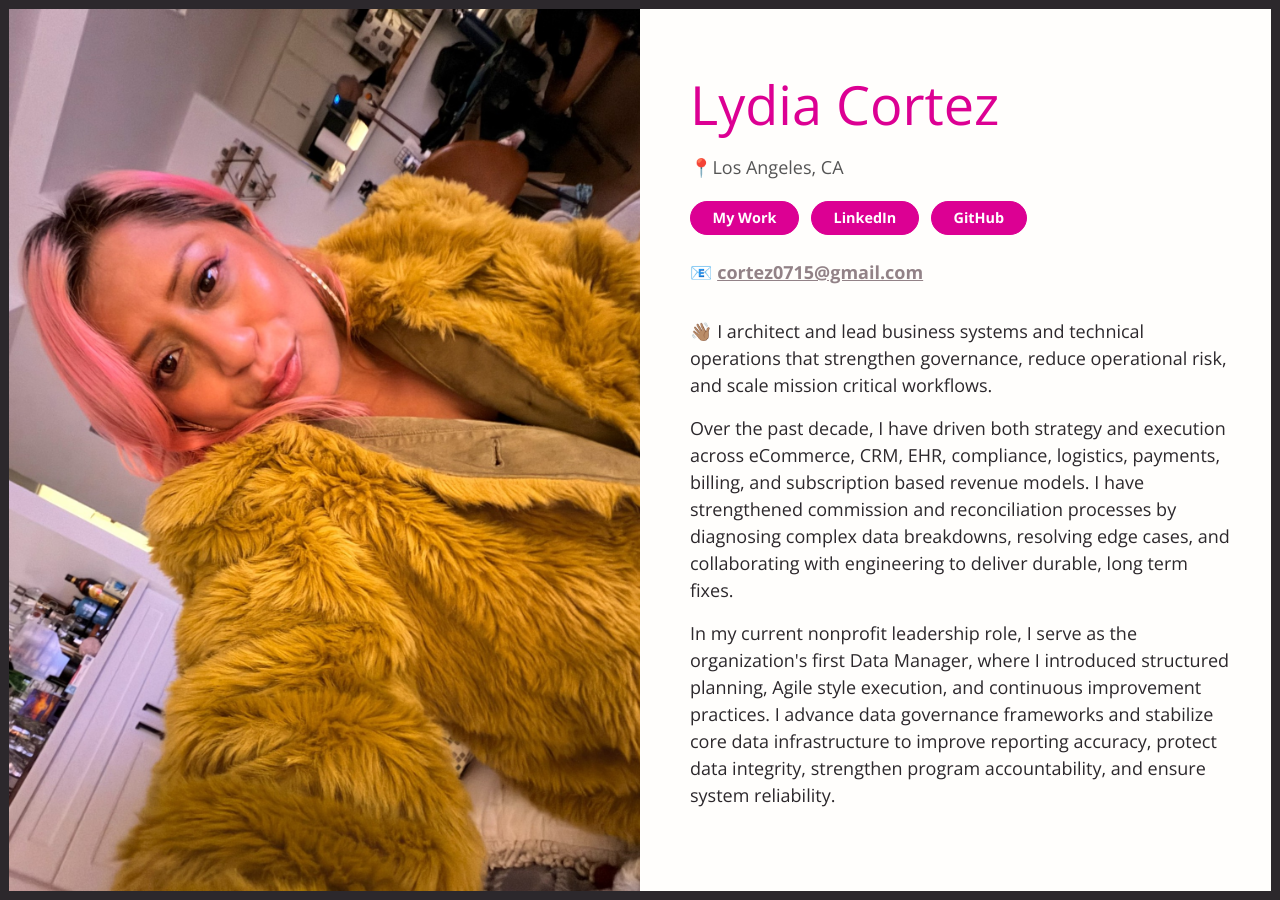
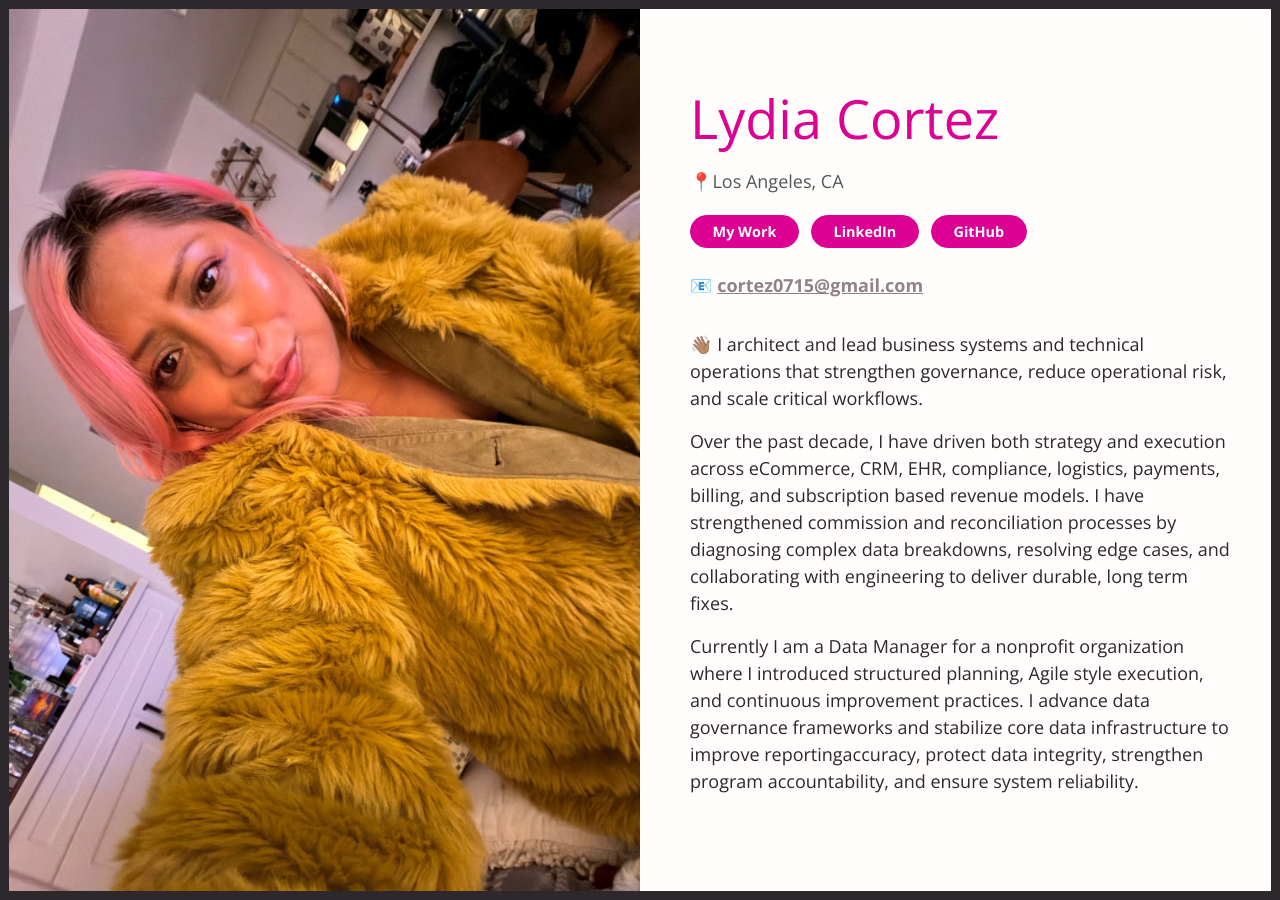
Before and after one commit to lylyco/lylyco.github.io, a Jekyll site: the page built from index.html, in a window 1280 px wide. Built offline with Jekyll 4.4.1, drawn with Linux system fonts in a browser that asks for light colours.

Commit message:
“tev5”

```diff
--- a/_config.yml
+++ b/_config.yml
@@ -30,7 +30,7 @@ content: |
   <div class="bio">
       <p>
       👋🏽 I architect and lead business systems and technical operations that strengthen governance,
-      reduce operational risk, and scale mission critical workflows.
+      reduce operational risk, and scale critical workflows.
       </p>
 
     <p>
@@ -41,10 +41,10 @@ content: |
     </p>
 
     <p>
-      In my current nonprofit leadership role, I serve as the organization's first Data Manager, where I
-      introduced structured planning, Agile style execution, and continuous improvement practices. I
-      advance data governance frameworks and stabilize core data infrastructure to improve reporting
-      accuracy, protect data integrity, strengthen program accountability, and ensure system reliability.
+      Currently I am a Data Manager for a nonprofit organization where I introduced structured planning, Agile
+      style execution, and continuous improvement practices. I advance data governance frameworks and stabilize
+      core data infrastructure to improve reportingaccuracy, protect data integrity, strengthen program accountability,
+      and ensure system reliability.
     </p>
   </div>
 
```
Also changed, not shown: 2 other files.
